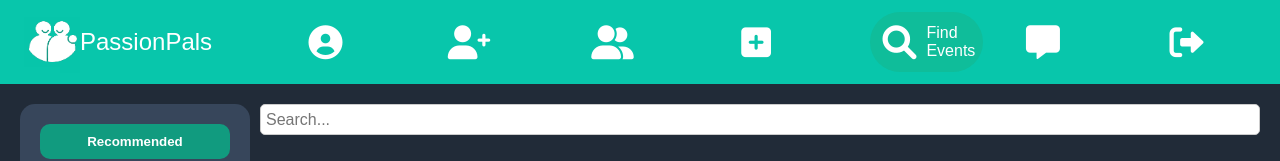
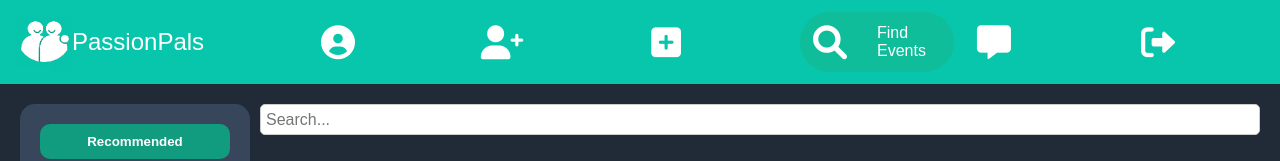
Before and after one commit to CSCC012023/final-project-s23-passion-pals, a React (Create React App) app in the folder client/: page /findEvent in a window 1280 px wide. Shown: the top 161 px of the page. Built offline with nearby package versions, Linux system fonts and the light colour scheme; no server answers; sample sign-in values are in the browser's storage; a web font is replaced by a local one.

Commit message:
Hotfix: Fixed UI problems with navbar and findEvent for smaller screens

```diff
--- a/client/src/components/Dashboard/navBar.css
+++ b/client/src/components/Dashboard/navBar.css
@@ -1,23 +1,27 @@
 /* Styling for the navigation bar container */
+body {
+    margin: 0;
+    padding: 0;
+}
+
 .nav-container {
     display: flex;
     justify-content: center;
     align-items: center;
     height: 100%;
-    min-width: 100%;
     background-color: #212B38;
+    min-width: 800px;
 }
 
 .nav {
     box-sizing: border-box;
-    width: 100vw;
+    width: 100%;
     margin: 0;
     background-color: #08C6AB;
     color: white;
     display: flex;
     justify-content: space-between;
     align-items: stretch;
-    gap: 2rem;
 }
 
 /* Styling for the site title */
@@ -50,7 +54,7 @@
     height: 100%;
     position: relative;
     flex-grow: 1;
-    padding: 0.75rem 1.25rem;
+    padding: 0.75rem;
 }
 
 
--- a/client/src/components/Dashboard/navBar.js
+++ b/client/src/components/Dashboard/navBar.js
@@ -65,8 +65,8 @@ export default function Navbar() {
                             <span className="button-text">Add Friends</span>
                         </Link>
                     </li>
-                    <li>
-                        {/* Profile link */}
+                    {/* <li>
+                        {/* Profile link *
                         <Link to="/currentFriend"
                             className={`link-style ${isActive('/currentFriend') ? 'onTab' : ''}`}
                             onMouseEnter={() => handleButtonHighlight('currentFriend')}
@@ -76,7 +76,7 @@ export default function Navbar() {
                             </div>
                             <span className="button-text">Current Friends</span>
                         </Link>
-                    </li>
+                    </li> */}
                     <li>
                         {/* Create Event link */}
                         <Link to="/createEvent"
--- a/client/src/components/EventCard/findEvent.css
+++ b/client/src/components/EventCard/findEvent.css
@@ -5,6 +5,7 @@
   justify-content: center;
   align-items: flex-start;
   min-height: 90vh;
+  min-width: 800px;
 }
 
 /*sidebar*/
@@ -91,7 +92,7 @@
   list-style-type: none;
   margin: 0;
   padding: 0;
-  overflow: hidden;
+  overflow: auto;
   text-align: center;
   color: white;
 }
--- a/client/src/components/EventCard/findEvent.js
+++ b/client/src/components/EventCard/findEvent.js
@@ -357,7 +357,8 @@ export default function FindEvent() {
 
       // Filter user's own events and events they have enrolled inr
       const userFiltered = themeFiltered.filter((event) => {
-        return event.eventCreator !== localStorage.getItem('email') && !enrolledEvents.includes(event._id);
+        return event.eventCreator !== localStorage.getItem('email');
+        {/* && !enrolledEvents.includes(event._id);     excludes user's enrolled events*/ }
       });
       return userFiltered
     }
```
